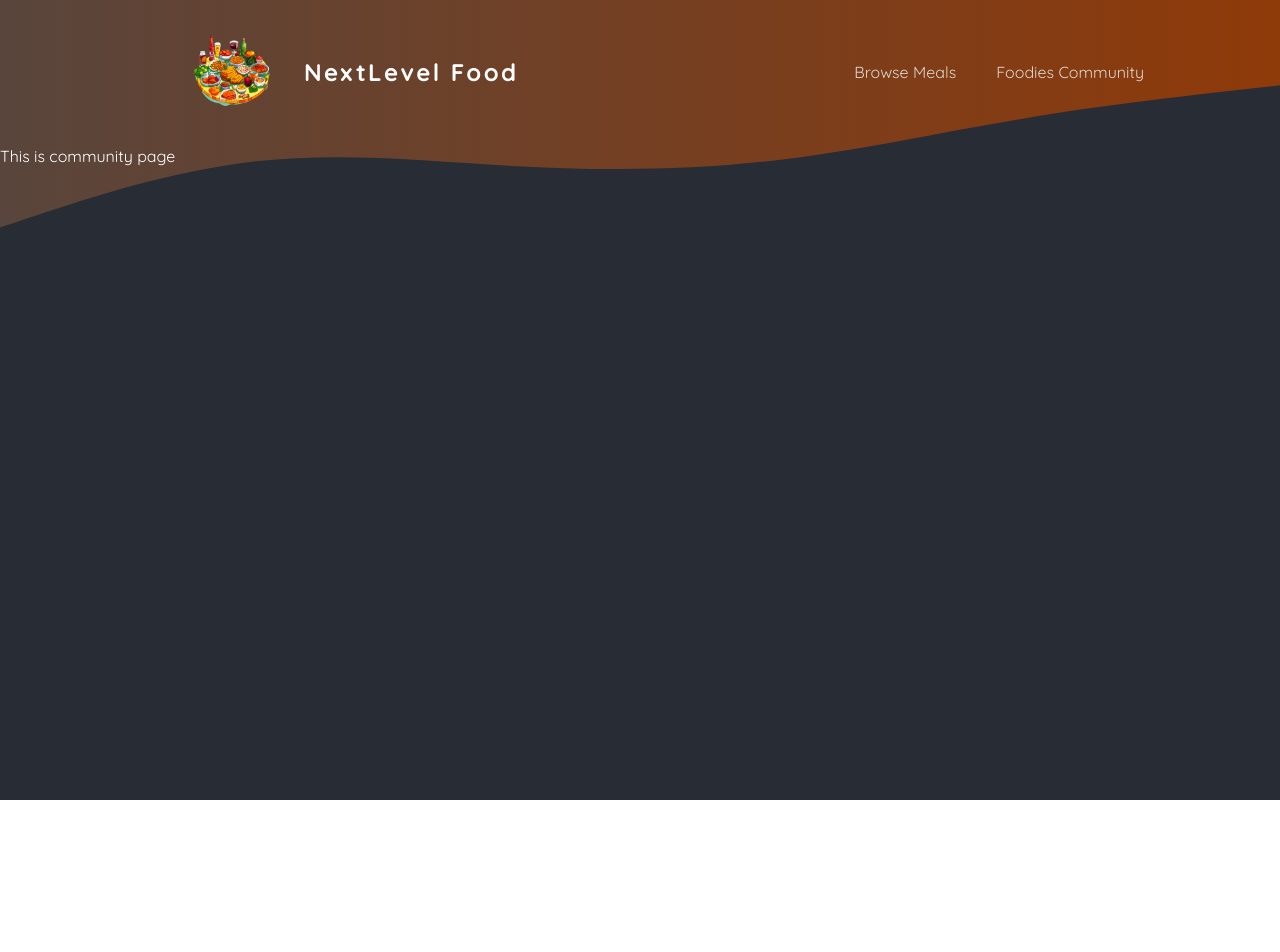
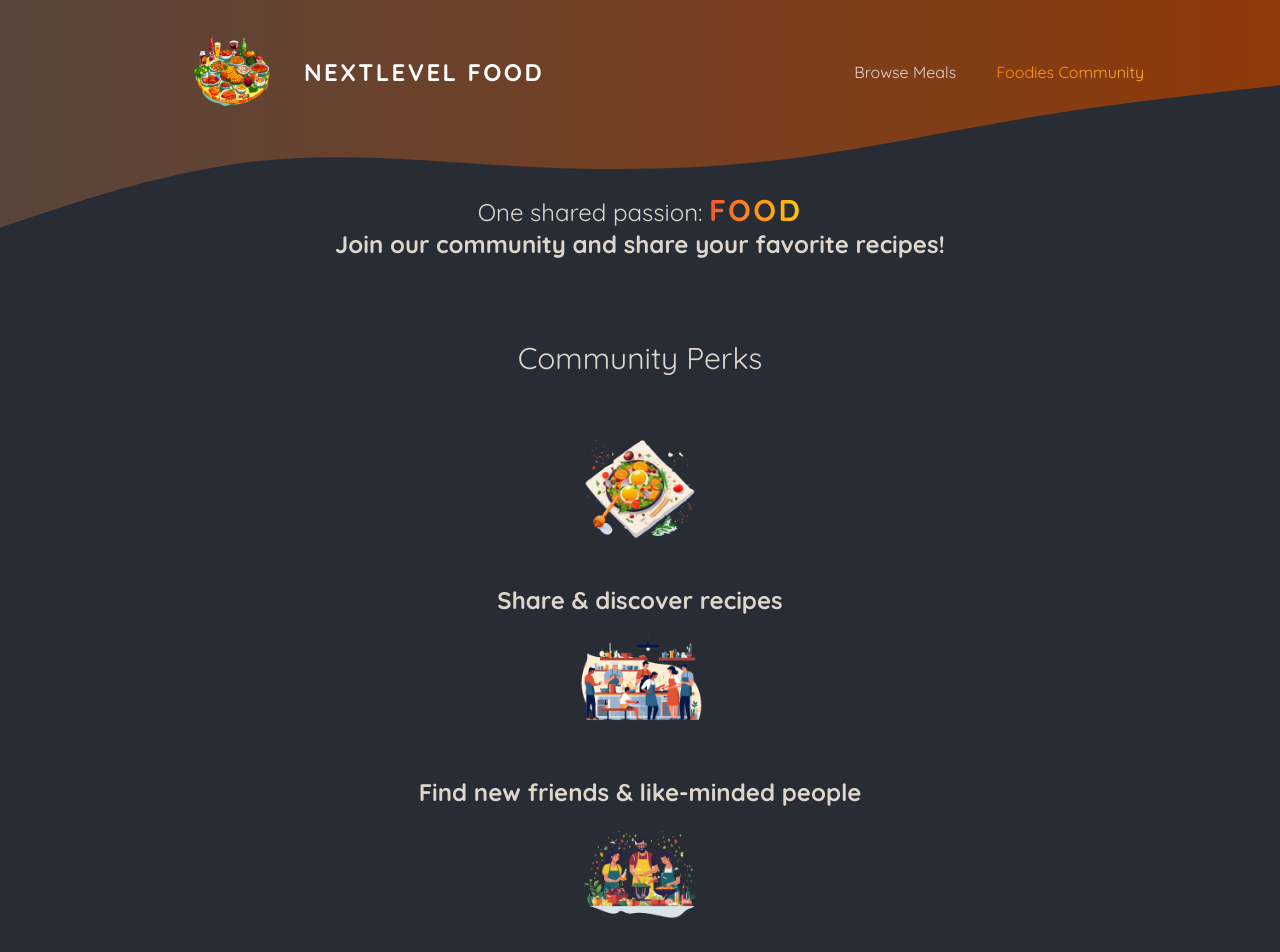
Before and after one commit to kpaccess/foodieApp, a Next.js app: page /community in a window 1280 px wide. Shown: the top 952 px of the page. Before the commit the page ends 800 px from the top, so only its background shows below. Built offline with nearby package versions, Linux system fonts and the light colour scheme.

Commit message:
updated nav pages

```diff
--- a/app/community/page.tsx
+++ b/app/community/page.tsx
@@ -1,7 +1,61 @@
-import React from "react";
+import Image from "next/image";
+
+import mealIcon from "@/assets/icons/meal.png";
+import eventsIcon from "@/assets/icons/events.png";
+import communityIcon from "@/assets/icons/community.png";
 
 const Community = () => {
-  return <div className="text-white">This is community page</div>;
+  return (
+    <>
+      <header className=" gap-12 mt-12 mb-20 mr-auto ml-auto max-w-[75rem] text-2xl text-center text-[#ddd6cb] w-[90%]">
+        <h1>
+          One shared passion:{" "}
+          <span className="bg-clip-text text-transparent text-3xl font-bold uppercase  bg-gradient-to-r from-[#f9572a] to-[#ffc905] tracking-[0.15rem]">
+            Food
+          </span>
+          <p className=" font-bold text-[#ddd6cb] m-0">
+            Join our community and share your favorite recipes!
+          </p>
+        </h1>
+      </header>
+      <main className="w-[90%] max-w-[40rem] my-0 mx-auto text-center">
+        <h2 className=" text-3xl mb-12 text-[#ddd6cb]">Community Perks</h2>
+
+        <ul className=" list-none my-12 mx-0">
+          <li className="flex flex-col items-center gap-8">
+            <Image
+              src={mealIcon}
+              alt="A delicious meal"
+              className=" w-32 h-32 object-contain "
+            />
+            <p className=" font-bold text-[#ddd6cb] m-0 text-2xl">
+              Share & discover recipes
+            </p>
+          </li>
+          <li className="flex flex-col items-center gap-8">
+            <Image
+              src={communityIcon}
+              alt="A crowd of people, cooking"
+              className=" w-32 h-32 object-contain"
+            />
+            <p className=" font-bold text-[#ddd6cb] m-0 text-2xl">
+              Find new friends & like-minded people
+            </p>
+          </li>
+          <li className="flex flex-col items-center gap-8">
+            <Image
+              src={eventsIcon}
+              alt="A crowd of people at a cooking event"
+              className=" w-32 h-32 object-contain"
+            />
+            <p className=" text-2xl font-bold text-[#ddd6cb] m-0 font-montserrat">
+              Participate in exclusive events
+            </p>
+          </li>
+        </ul>
+      </main>
+    </>
+  );
 };
 
 export default Community;
--- a/app/page.tsx
+++ b/app/page.tsx
@@ -1,10 +1,14 @@
+import ImageSlideShow from "@/components/images/image-slideshow";
 import Link from "next/link";
 
 export default function Home() {
   return (
     <>
-      <header className="flex gap-12 mx-12 my-auto w-[90%] max-w-[75rem]">
-        <div className=" w-[40rem] h-96">{/* slide show images */}</div>
+      <header className="flex gap-12 mx-auto my-12 w-[90%] max-w-[75rem]">
+        <div className=" w-[40rem] h-[25rem]">
+          {/* slide show images */}
+          <ImageSlideShow />
+        </div>
         <div>
           <div className="text-2xl text-[#ddd6cb]">
             {/* hero image */}
@@ -13,27 +17,29 @@ export default function Home() {
               NextLevel food for next level foodies.
             </h1>
 
-            <p>Taste and share food from all over the world</p>
+            <p className=" mt-4">
+              Taste and share food from all over the world
+            </p>
           </div>
           <div className="flex gap-4 text-2xl">
             {/* cta */}
             <Link
               href="/community"
-              className=" inline-block mt-4 px-2 py-4 rounded-lg text-white font-bold no-underline"
+              className=" inline-block bg-clip-text text-transparent  bg-gradient-to-r from-[#f9572a] to-[#ffc905] mt-4 py-2 rounded-lg text-[#ff9b05] no-underline bg-transparent px-0"
             >
               Join the community
             </Link>
             <Link
               href="/meals"
-              className=" inline-block mt-4 px-2 py-4 rounded-lg text-white font-bold no-underline"
+              className=" inline-block mt-4 py-2 px-4 rounded-lg  bg-gradient-to-r from-[#f9572a] to-[#ffc905] font-bold no-underline"
             >
               Explore Meals
             </Link>
           </div>
         </div>
       </header>
-      <main className="text-white text-center">
-        <section className="flex flex-col text-[#ddd6cb] text-2xl max-w-48 mx-8 my-auto text-center">
+      <main>
+        <section className="flex flex-col text-[#ddd6cb] text-2xl max-w-[50rem] mx-auto my-8 text-center">
           <h2>How it works</h2>
           <p>
             NextLevel Food is a platform for foodies to share their favorite
@@ -45,7 +51,7 @@ export default function Home() {
             with other food lovers.
           </p>
         </section>
-        <section>
+        <section className="flex flex-col text-[#ddd6cb] text-2xl max-w-[50rem] mx-auto my-8 text-center">
           <h2>Why NextLevel Food?</h2>
           <p>
             NextLevel Food is a platform for foodies to share their favorite
--- /dev/null
+++ b/components/images/image-slideshow.tsx
@@ -0,0 +1,53 @@
+"use client";
+
+import { useState, useEffect } from "react";
+import Image from "next/image";
+
+import burgerImg from "@/assets/burger.jpg";
+import curryImg from "@/assets/curry.jpg";
+import dumplingsImg from "@/assets/dumplings.jpg";
+import macncheeseImg from "@/assets/macncheese.jpg";
+import pizzaImg from "@/assets/pizza.jpg";
+import schnitzelImg from "@/assets/schnitzel.jpg";
+import tomatoSaladImg from "@/assets/tomato-salad.jpg";
+
+const images = [
+  { image: burgerImg, alt: "A deliciouse juicy burger" },
+  { image: curryImg, alt: "A delicious, spicy curry" },
+  { image: dumplingsImg, alt: "Dumplings" },
+  { image: pizzaImg, alt: "A delicious pizza" },
+  { image: schnitzelImg, alt: "A delicous schnitzel" },
+  { image: tomatoSaladImg, alt: "A deliciouse tomato salad" },
+  { image: macncheeseImg, alt: "A macncheese pizza" },
+];
+
+const ImageSlideShow = () => {
+  const [currentImageIndex, setCurrentImageIndex] = useState<number>(0);
+
+  useEffect(() => {
+    const interval = setInterval(() => {
+      setCurrentImageIndex((prevIndex) =>
+        prevIndex < images.length - 1 ? prevIndex + 1 : 0
+      );
+    }, 5000);
+  }, []);
+
+  return (
+    <div className="relative w-full h-full rounded-lg overflow-hidden shadow-sm">
+      {images.map((image, index) => (
+        <Image
+          key={index}
+          src={image.image}
+          alt={image.alt}
+          className={`w-full h-full object-cover absolute top-0 left-0 opacity-0 translate-x-[-1] scale-[1.1] rotate-[-5deg] transition-all duration-1500 ease-in-out ${
+            index === currentImageIndex
+              ? "opacity-100 translate-x-0 scale-100 rotate-0"
+              : ""
+          }`}
+        />
+      ))}
+    </div>
+  );
+};
+
+export default ImageSlideShow;
--- a/components/main-header/main-header.tsx
+++ b/components/main-header/main-header.tsx
@@ -2,6 +2,7 @@ import Link from "next/link";
 import Image from "next/image";
 import logoImg from "@/assets/logo.png";
 import MainHeaderBackground from "./main-header-background";
+import NavLink from "./nav-link";
 
 const MainHeader = () => {
   return (
@@ -10,12 +11,12 @@ const MainHeader = () => {
       <header className="flex justify-between items-center px-8 py-4 md:px-[10%] md:py-8">
         <Link
           href="/"
-          className="flex items-center justify-center gap-8 no-underline font-bold tracking-[0.15rem] text-2xl"
+          className="flex items-center justify-center gap-8 no-underline font-bold tracking-[0.15rem] text-2xl uppercase"
         >
           <Image
             src={logoImg}
             alt="A plate with food on it"
-            className="w-20 h-20 object-contain drop-shadow-[0 0 0.75rem rgba(0, 0, 0, 0.5]"
+            className="w-20 h-20 object-contain drop-shadow-[0 0 0.75rem rgba(0, 0, 0, 0.5] "
             priority
           />
           NextLevel Food
@@ -23,20 +24,10 @@ const MainHeader = () => {
         <nav>
           <ul className="list-none m-0 p-0 flex gap-6 text-base">
             <li>
-              <Link
-                href="/meals"
-                className="text-[#ddd6cb] px-2 py-4 no-underline hover:bg-gradient-to-r from-[#ff8a05] to-[#f9b331] active:bg-gradient-to-r from-[#ff8a05] to-[#f9b331]"
-              >
-                Browse Meals
-              </Link>
+              <NavLink href="/meals">Browse Meals</NavLink>
             </li>
             <li>
-              <Link
-                href="/community"
-                className="no-underline text-[#ddd6cb] px-2 py-4 hover:bg-gradient-to-r from-[#ff8a05] to-[#f9b331] active:bg-gradient-to-r from-[#ff8a05] to-[#f9b331]"
-              >
-                Foodies Community
-              </Link>
+              <NavLink href="/community">Foodies Community</NavLink>
             </li>
           </ul>
         </nav>
--- /dev/null
+++ b/components/main-header/nav-link.tsx
@@ -0,0 +1,26 @@
+"use client";
+import Link from "next/link";
+import { usePathname } from "next/navigation";
+
+type NavLinkProps = {
+  href: string;
+  children: string;
+};
+
+const NavLink = ({ href, children }: NavLinkProps) => {
+  const path = usePathname();
+  return (
+    <Link
+      href={href}
+      className={`text-[#ddd6cb] px-2 py-4 no-underline hover:bg-gradient-to-r from-[#ff8a05] to-[#f9b331] ${
+        path === href
+          ? "text-transparent bg-clip-text bg-gradient-to-r from-[#ff8a05] to-[#f9b331]"
+          : ""
+      }`}
+    >
+      {children}
+    </Link>
+  );
+};
+
+export default NavLink;
```
